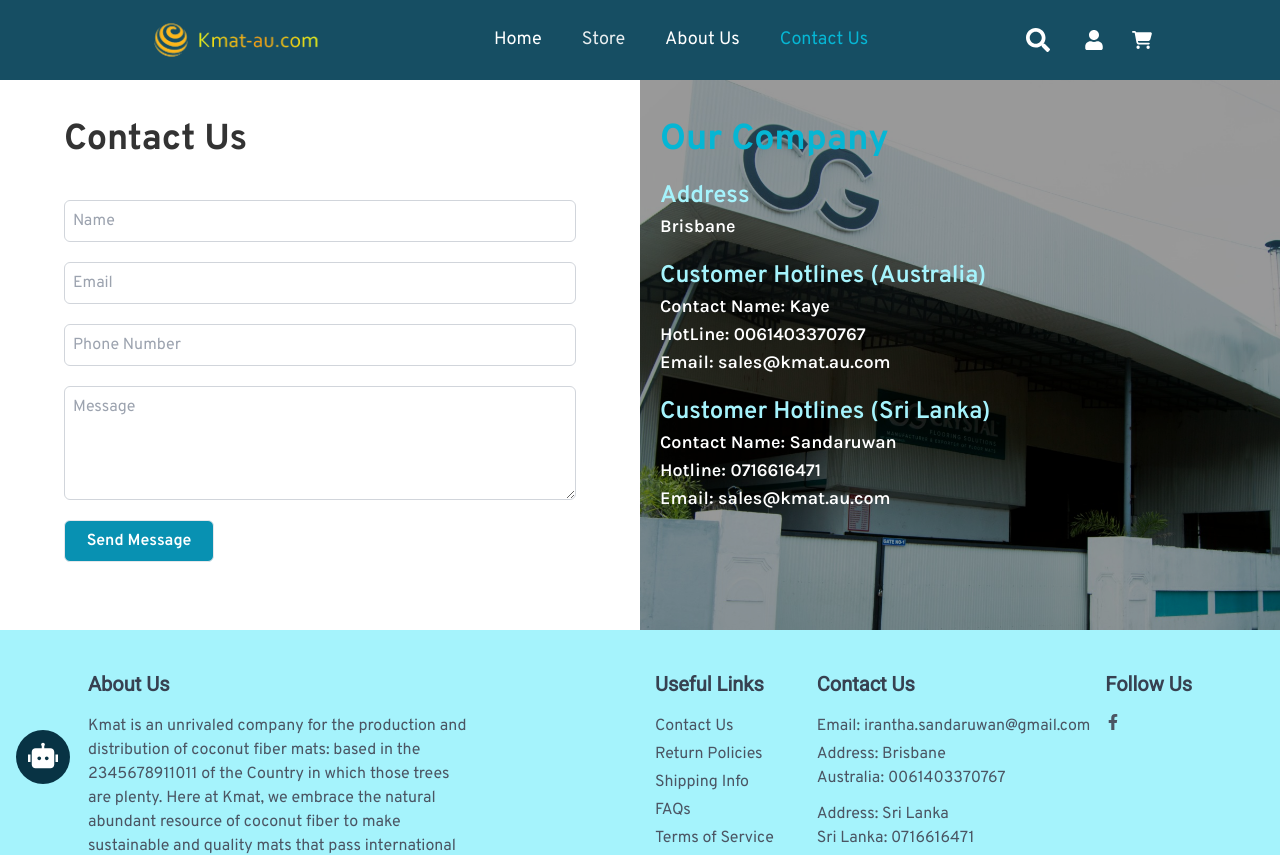
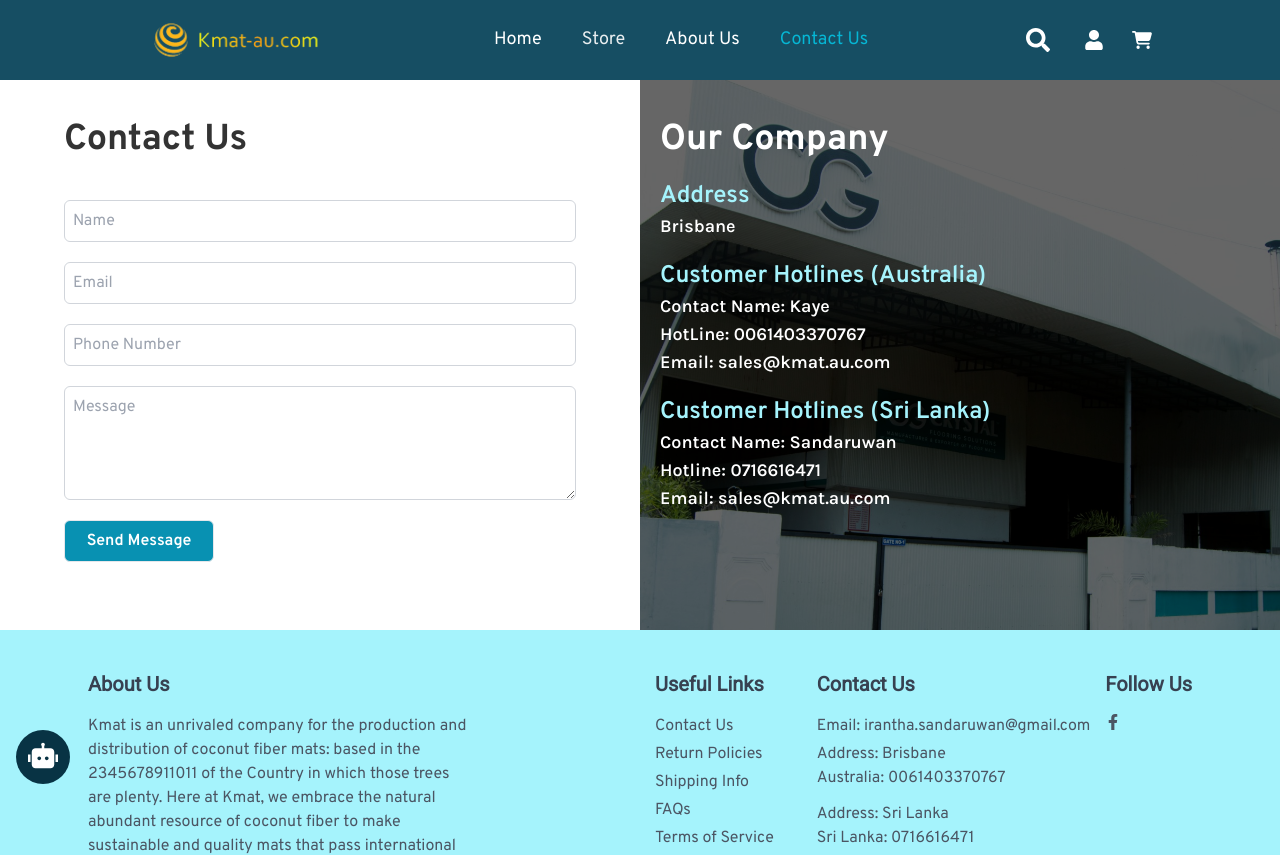
Before and after one commit to SahanDev00/crystal, a React (Create React App) app: page /contact-us in a window 1280 px wide. Shown: the top 855 px of the page. Built offline with nearby package versions, Linux system fonts and the light colour scheme.

Commit message:
committed

```diff
--- a/src/Pages/ContactUs.jsx
+++ b/src/Pages/ContactUs.jsx
@@ -60,10 +60,10 @@ const ContactUs = () => {
         {/* Details */}
         <div className='mt-16 md:mt-0 relative'>
           <div className='bg-black'>
-            <img src={pic} alt="" className='w-full h-[550px] 2xl:h-full object-cover bg-black opacity-60'/>
+            <img src={pic} alt="" className='w-full h-[550px] 2xl:h-full object-cover bg-black opacity-40'/>
           </div>
           <div className='mx-auto w-[80%] absolute top-0 left-5 mt-10'>
-            <h1 className='text-4xl font-bold mb-5 text-cyan-500'>Our Company</h1>
+            <h1 className='text-4xl font-bold mb-5 text-white'>Our Company</h1>
             <div className='w-full'>
               <div>
                 <h1 className='text-cyan-200 text-2xl font-semibold'>Address</h1>
```
